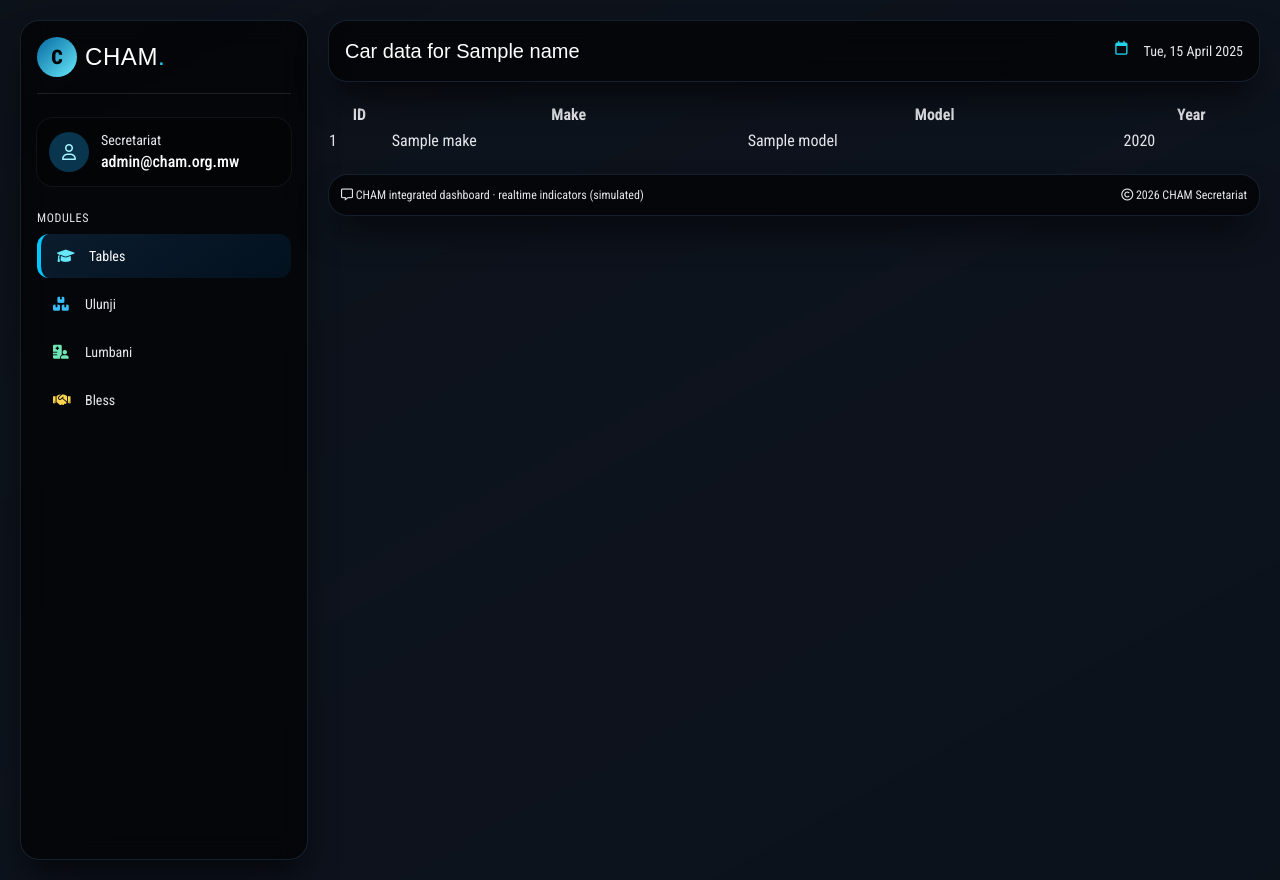
After one commit to KiraGami999/CHAM-Data-Management-System, a FastAPI app: template Student Management/templates/data.html in a window 1280 px wide. The commit adds this page. Run offline with FastAPI, Linux system fonts and the light colour scheme; the template is opened without the code that fills it: most values are stand-ins (such as "Sample title", 1, 10 or a date in 2020); some libraries are stand-ins or nearby versions; some web fonts are replaced.

Commit message:
CHAM DATA CLEANER
Python script for easy data management

```diff
--- a/Student Management/main.py
+++ b/Student Management/main.py
@@ -3,24 +3,38 @@ from fastapi import FastAPI, Form, Request
 from fastapi.staticfiles import StaticFiles
 from fastapi.templating import Jinja2Templates
 
+cars = [
+    {"id": 1, "make": "Toyota", "model": "Camry", "year": 2020},
+    {"id": 2, "make": "Honda", "model": "Civic", "year": 2019},
+    {"id": 3, "make": "Ford", "model": "Mustang", "year": 2021}]
+
+
+
 app= FastAPI()
 app.mount("/static", StaticFiles(directory="static"), name="static")
+app.mount("/templates", StaticFiles(directory="templates"), name="templates")
 templates = Jinja2Templates(directory="templates")
 
 @app.get("/")
 def home(request: Request):
     return templates.TemplateResponse("index.html", {"request": request, "Name":"Joel"})
 
+@app.get("/dashboard_blueprint")
+def dashboard(request: Request):
+    return templates.TemplateResponse("layout.html", {"request": request, "Name":"Joel"})
+
+@app.get("/data")
+def dashboard(request: Request):
+    return templates.TemplateResponse("data.html", {"request": request, "Name":"Letisha", "cars":cars})
+
 @app.post("/login")
-def dashboard(request: Request, username: str = Form(...), password: str = Form(...)):
-    if username == "admin@admin.com" and password == "password":
-        @app.get("/dashboard")
-        def dashboard(request: Request):
+def login(request: Request, name: str = Form(...), password: str = Form(...)):
+    if name == "admin@admin.com" and password == "password":
+
             return templates.TemplateResponse("dashboard.html", {"request": request, "Name":"Joel"})
 
-    elif username == "student@student.com" and password == "password":
-        @app.get("/student_dashboard")
-        def student_dashboard(request: Request):
+    elif name == "student@student.com" and password == "password":
+
             return templates.TemplateResponse("student_dashboard.html", {"request": request, "Name":"Joel"})
     else:
         return templates.TemplateResponse("index.html", {"request": request, "Name":"Joel", "error": "Invalid credentials"})
--- /dev/null
+++ b/Student Management/templates/data.html
@@ -0,0 +1,36 @@
+{% extends "layout.html" %}
+
+ {%block sidebar %}
+<a href="#" class="nav-item-active flex items-center gap-3 px-4 py-3 rounded-xl text-white"><i class="fa-solid fa-graduation-cap w-5 text-cyan-300"></i> Tables</a>
+                <a href="#" class="flex items-center gap-3 px-4 py-3 rounded-xl hover:bg-white/5 transition"><i class="fa-solid fa-boxes-stacked w-5 text-sky-400"></i> Ulunji</a>
+                <a href="#" class="flex items-center gap-3 px-4 py-3 rounded-xl hover:bg-white/5 transition"><i class="fa-solid fa-hospital-user w-5 text-emerald-300"></i> Lumbani</a>
+                <a href="#" class="flex items-center gap-3 px-4 py-3 rounded-xl hover:bg-white/5 transition"><i class="fa-solid fa-handshake w-5 text-amber-300"></i>Bless</a>
+
+ {% endblock %}
+
+ {% block title %}
+ Car data for {{Name}}
+ {% endblock %}
+
+{% block content %}
+
+<table class="">
+    <tr>
+        <th>ID</th>
+        <th>Make</th>
+        <th>Model</th>
+        <th>Year</th>
+    </tr>
+    {% for car in cars %}
+    <tr>
+        <td>{{ car.id }}</td>
+        <td>{{ car.make }}</td>
+        <td>{{ car.model }}</td>
+        <td>{{ car.year }}</td>
+    </tr>
+    {% endfor %}
+</table>
+
+
+
+{%endblock %}
--- a/Student Management/templates/index.html
+++ b/Student Management/templates/index.html
@@ -46,7 +46,7 @@
                     <div class="absolute top-1 left-1 rounded-full p-2 flex items-center justify-center text-blue-300 bg-white-medium">
                         <i class="fa-solid fa-envelope-open "></i>
                     </div>
-                    <input type="email" name="username" placeholder="Email Address" id="email" class="w-80  bg-white-light py-2 px-12 rounded-full focus:bg-black-dark focus:outline-none focus:ring-1 focus:ring-neon-blue focus:drop-shadow-lg">
+                    <input type="email" name="name" placeholder="Email Address" id="email" class="w-80  bg-white-light py-2 px-12 rounded-full focus:bg-black-dark focus:outline-none focus:ring-1 focus:ring-neon-blue focus:drop-shadow-lg">
                 </div>
                 <div class="relative">
                     <div class="absolute top-1 left-1 rounded-full p-2 flex items-center justify-center text-blue-300 bg-white-medium">
```
